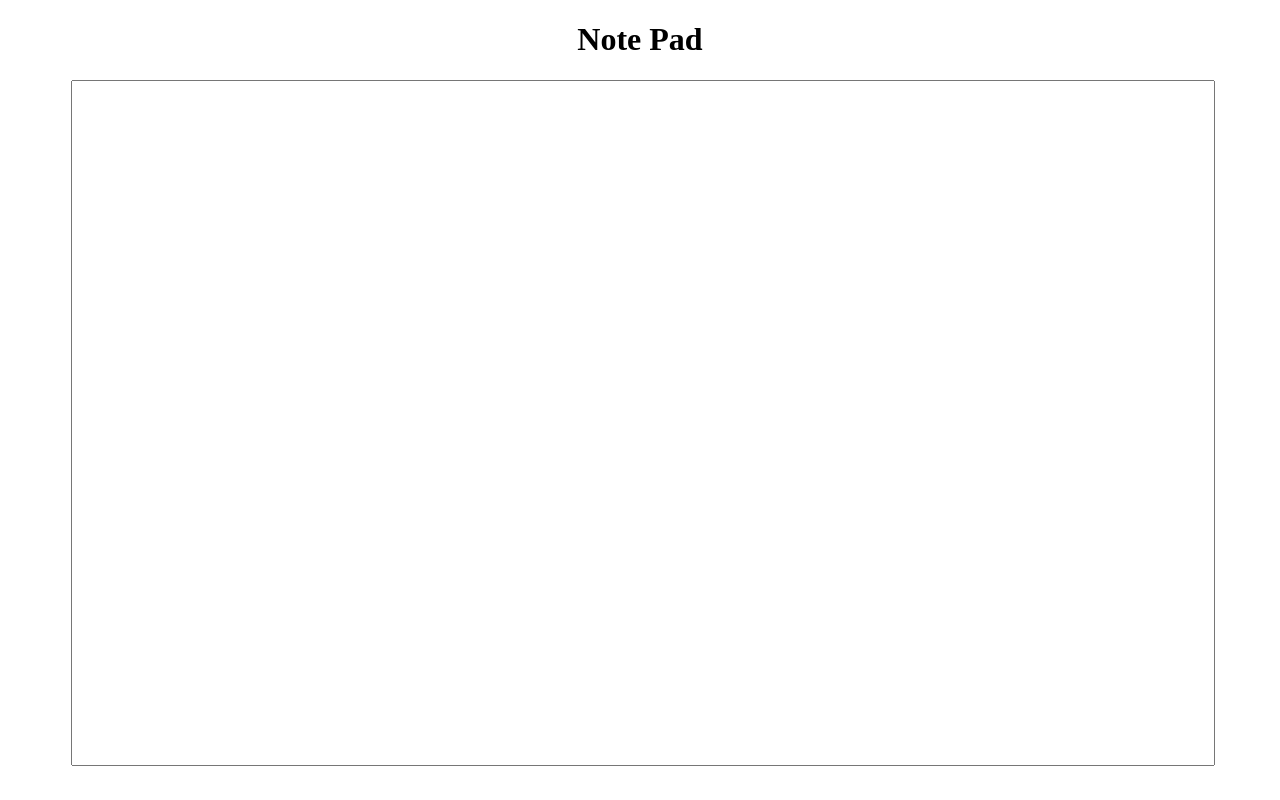
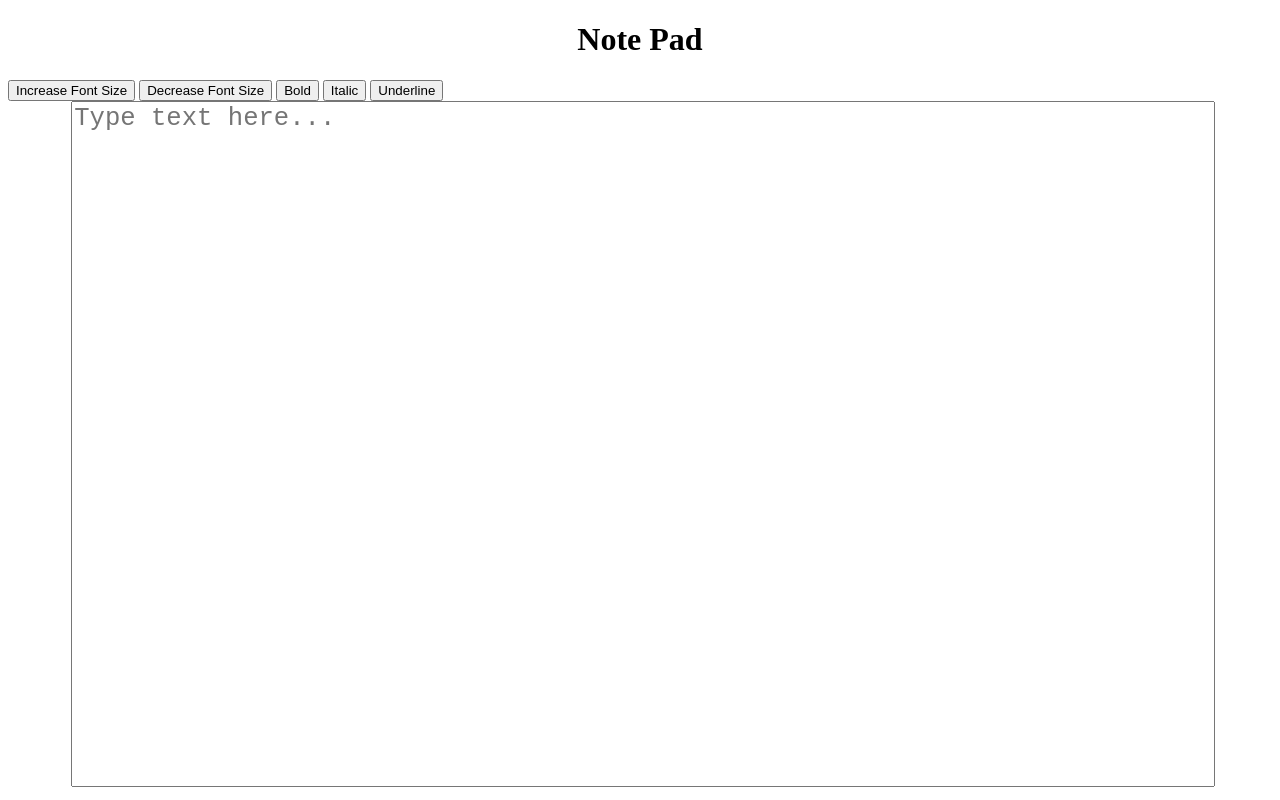
Before and after one commit to oscarmmv/Note-Pad, a plain HTML site: page index.html in a window 1280 px wide. Drawn offline with Linux system fonts and the light colour scheme.

Commit message:
Update index.html

```diff
--- a/index.html
+++ b/index.html
@@ -1,28 +1,24 @@
 <!DOCTYPE html>
 <html lang="en">
 <head>
-    <meta charset="UTF-8">
     <title>Note Pad</title>
+    <meta http-equiv="Content-Type" content="text/html; charset=utf-8">
+    <link rel="icon" href="Assets/logo.jpg">
     <link rel="stylesheet" href="style.css">
+    <link rel="preconnect" href="https://fonts.googleapis.com">
+    <link rel="preconnect" href="https://fonts.gstatic.com" crossorigin>
+    <link href="https://fonts.googleapis.com/css2?family=Lato&display=swap" rel="stylesheet">
 </head>
 <body>
-  <div class="wrapper">
-      <h1>Note Pad</h1>
-  </div>
-  <textarea id="textPage">Type text here...</textarea>
-    <script>
-      var inputField  = document.getElementById('textPage');
-      document.getElementById("textPage").innerHTML = localStorage.getItem("textBoxContent");;
-      var textBox = [] // Stores user input into an empty array
-      var textBoxContent;
-
-
-        setInterval(function() {
-            textBox.pop(textBox[0]);
-            textBox.push(inputField.value);
-            textBoxContent = textBox[0];
-            localStorage.setItem('textBoxContent', textBoxContent);
-        }, 1000);
-  </script>
+    <div class="wrapper">
+        <h1>Note Pad</h1>
+        <input type="button" class="btn" value="Increase Font Size" onclick="changeFontSize('textPage', 2);">
+        <input type="button" class="btn" value="Decrease Font Size" onclick="changeFontSize('textPage', -2);">
+        <input type="button" class="btn" value="Bold" onclick="bold();">
+        <input type="button" class="btn" value="Italic" onclick="italics();">
+        <input type="button" class="btn" value="Underline" onclick="underline();">
+    </div>
+    <textarea id="textPage" placeholder="Type text here..."></textarea>
+    <script src="script.js"></script>
 </body>
 </html>
```
